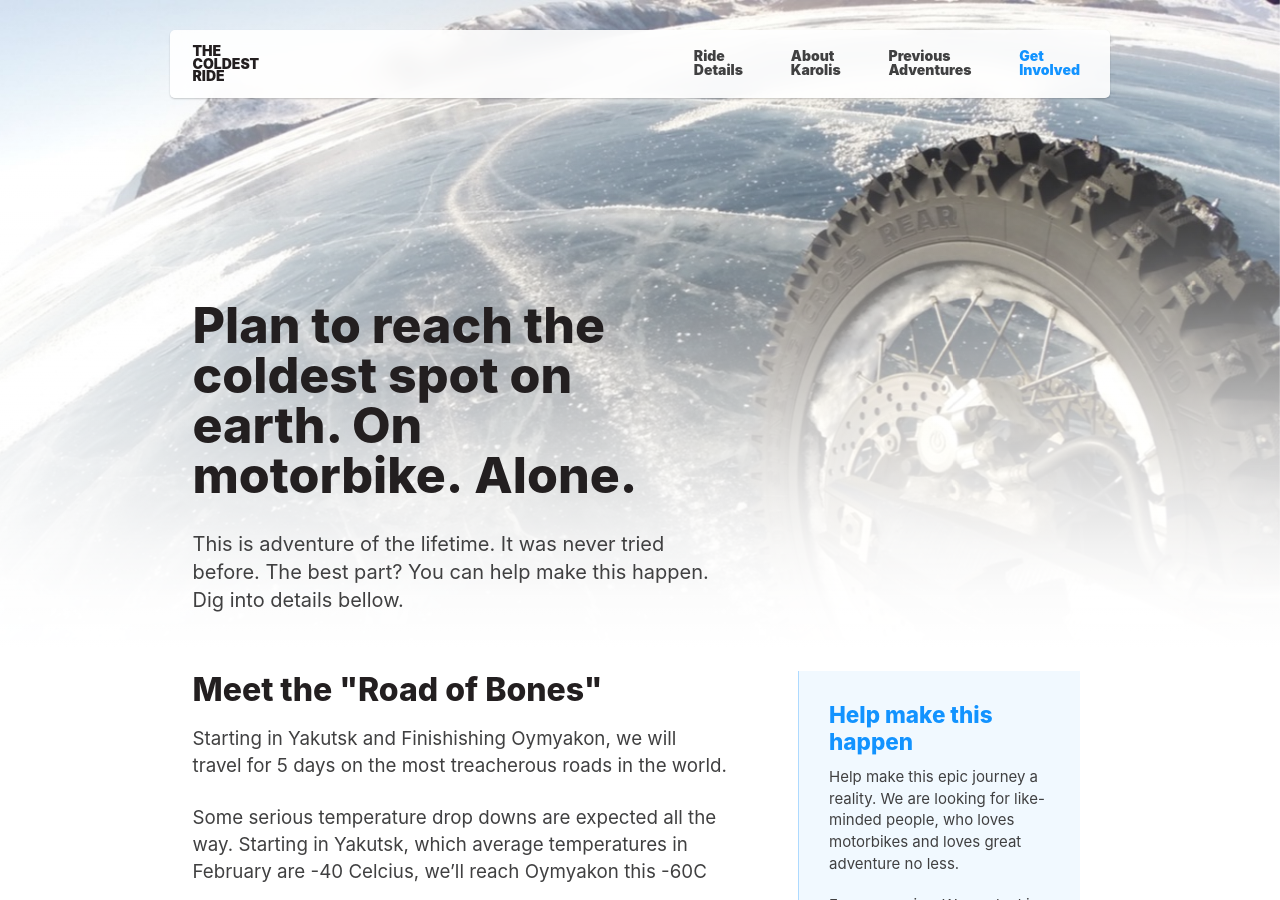
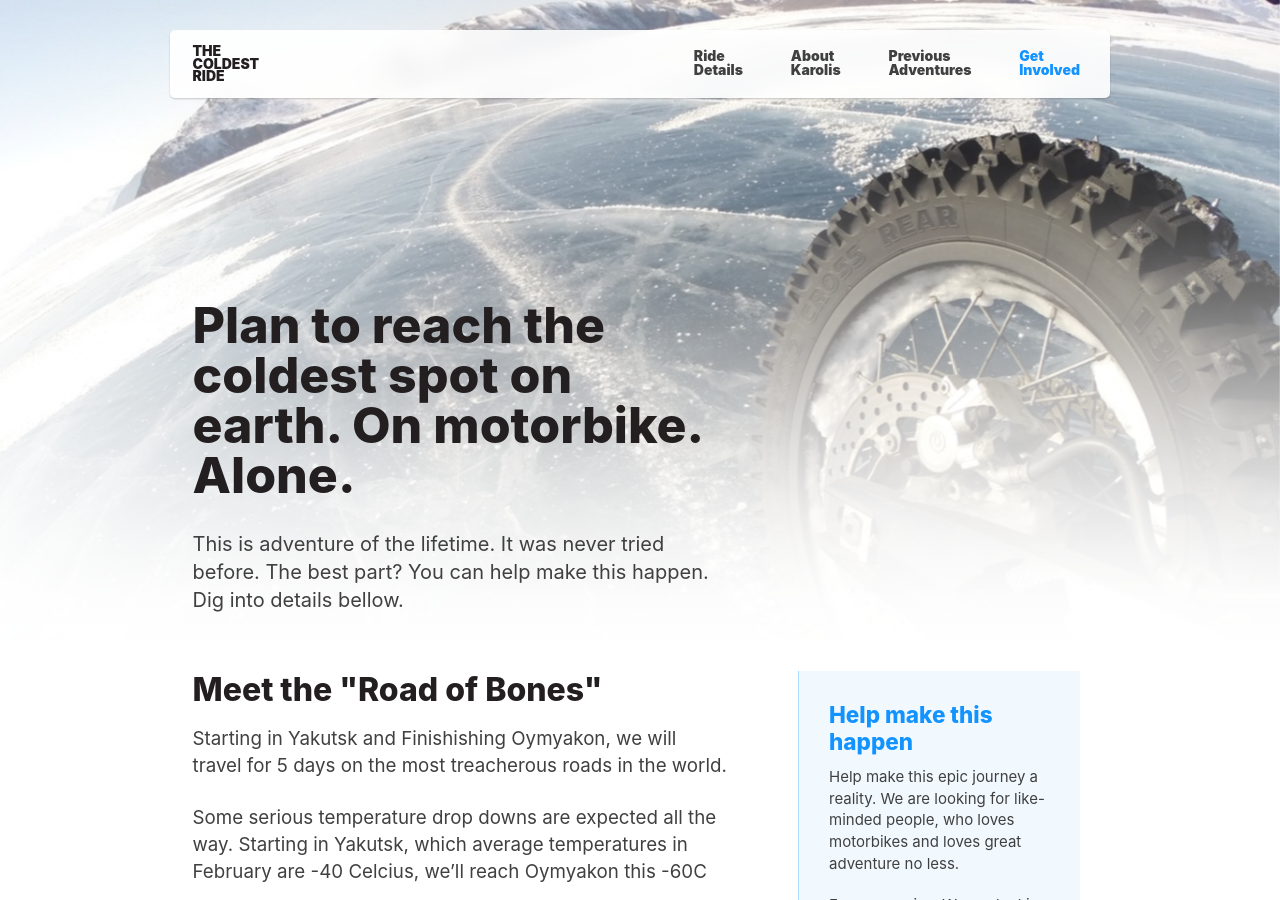
Before and after one commit to karolismieliauskas/thecoldestride.com, a Jekyll site: the page built from pages/index.html, in a window 1280 px wide and 900 px high. Built offline with Jekyll 4.4.1, drawn with Linux system fonts in a browser that asks for light colours.

Commit message:
Don't mess with hero title's spacing

```diff
--- a/_includes/layout/hero.html
+++ b/_includes/layout/hero.html
@@ -3,7 +3,7 @@
     <div class="container">
       <header class="hero__header article {% if include.centered %}hero__header--centered{% endif %}">
         <h1 class="hero__title">
-          {{ include.title | split: "" | reverse | join: "" | replace_first: " ", ";psbn&" | split: "" | reverse | join: "" }}
+          {{ include.title }}
         </h1>
         <p class="hero__subtitle">
           {{ include.subtitle }}
```
